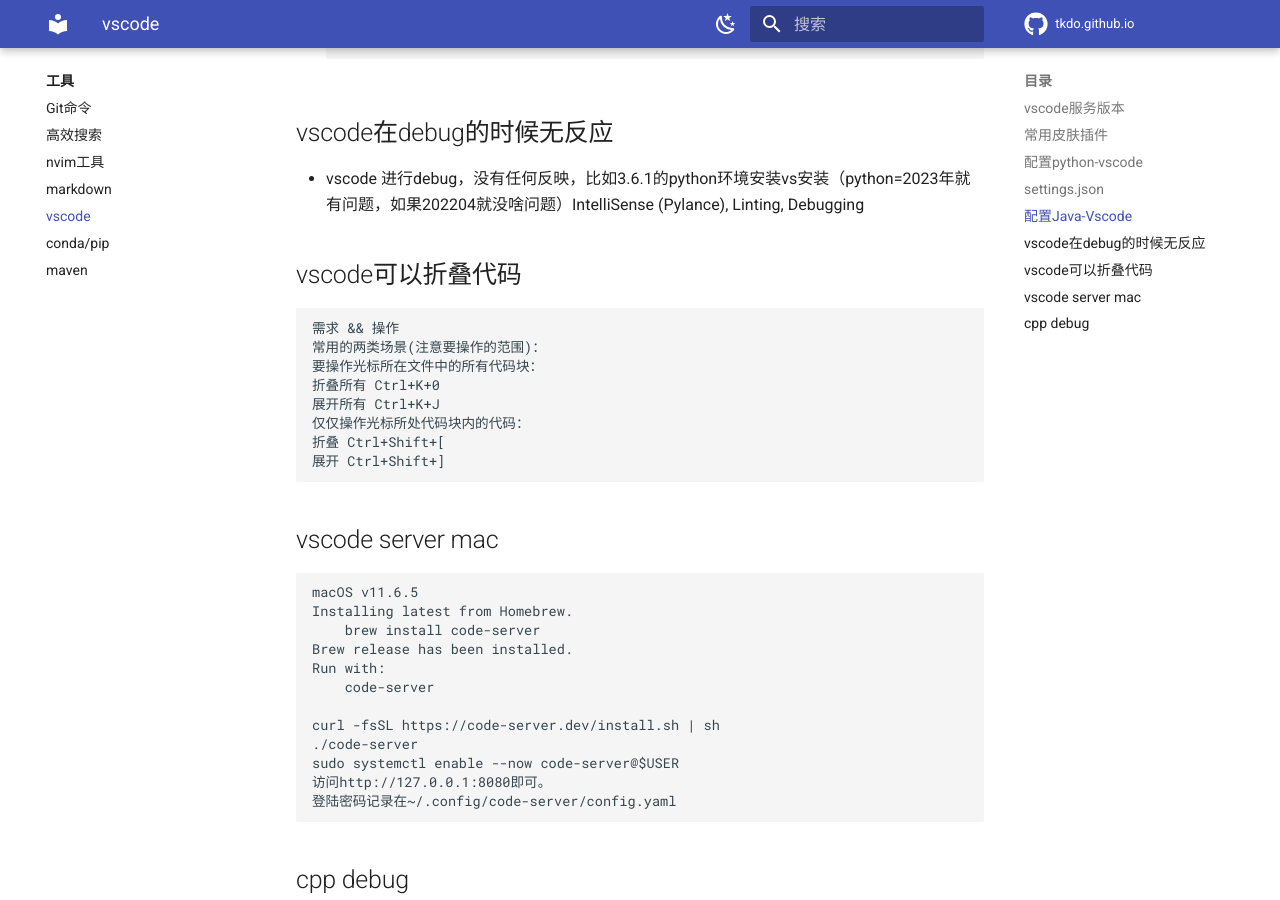
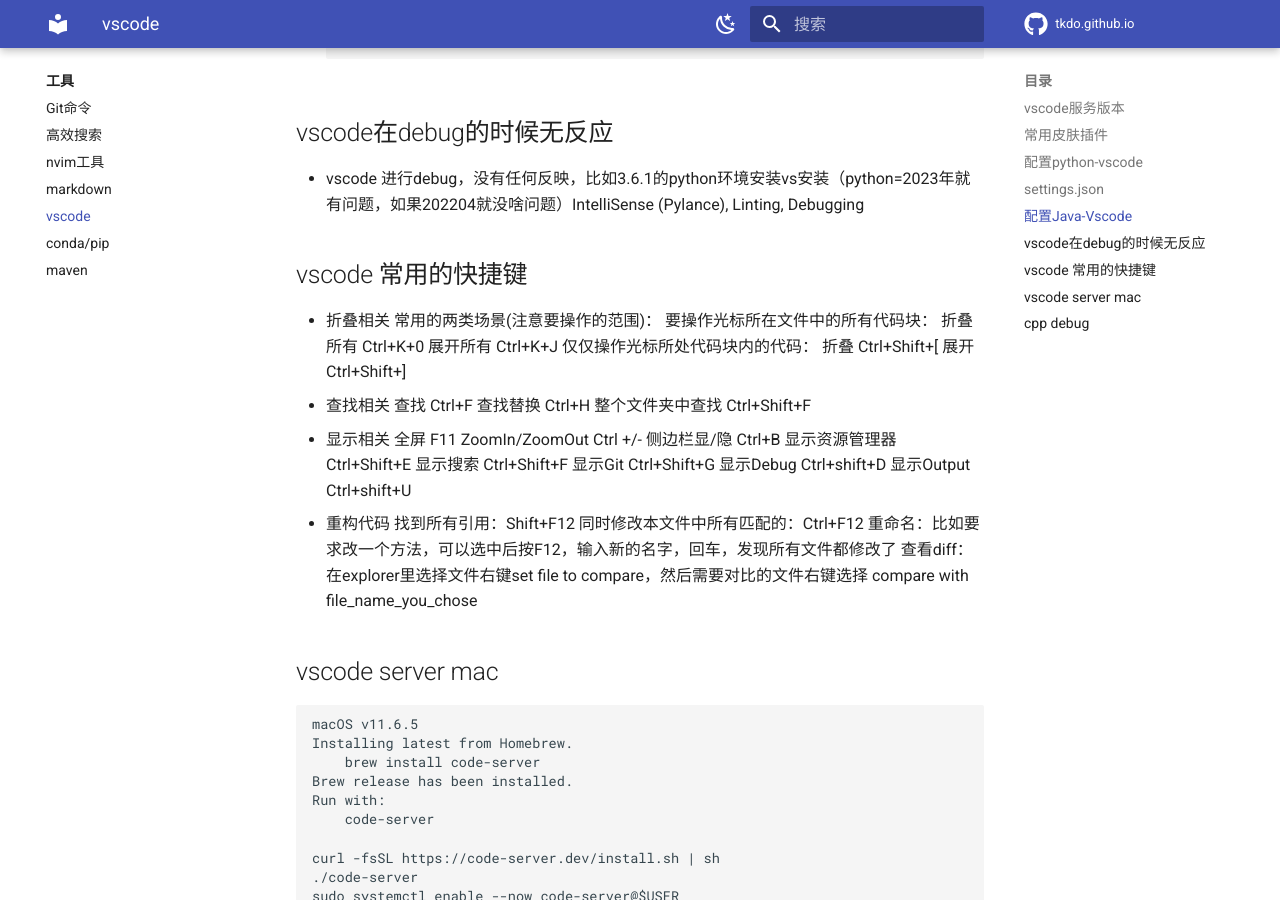
Before and after one commit to tkdo/tkdo.github.io, an MkDocs documentation site: the page built from docs/tools/vscode.md, in a window 1280 px wide and 900 px high, scrolled down 3335 px. Built offline with MkDocs 1.6.1 and Material for MkDocs 9.7.7, drawn with Linux system fonts in a browser that asks for light colours; comment, search, counter and statistics services are not loaded.

Commit message:
update vscode

```diff
--- a/docs/tools/vscode.md
+++ b/docs/tools/vscode.md
@@ -153,8 +153,8 @@
 ## vscode在debug的时候无反应
 - vscode 进行debug，没有任何反映，比如3.6.1的python环境安装vs安装（python=2023年就有问题，如果202204就没啥问题）IntelliSense (Pylance), Linting, Debugging
 
-## vscode可以折叠代码
-    需求 && 操作
+## vscode 常用的快捷键
+- 折叠相关
     常用的两类场景(注意要操作的范围)：
     要操作光标所在文件中的所有代码块：
     折叠所有 Ctrl+K+0
@@ -162,6 +162,25 @@
     仅仅操作光标所处代码块内的代码：
     折叠 Ctrl+Shift+[
     展开 Ctrl+Shift+]
+- 查找相关
+    查找 Ctrl+F
+    查找替换 Ctrl+H
+    整个文件夹中查找 Ctrl+Shift+F
+- 显示相关
+    全屏 F11
+    ZoomIn/ZoomOut Ctrl +/-
+    侧边栏显/隐 Ctrl+B
+    显示资源管理器 Ctrl+Shift+E
+    显示搜索 Ctrl+Shift+F
+    显示Git Ctrl+Shift+G
+    显示Debug Ctrl+shift+D
+    显示Output Ctrl+shift+U
+- 重构代码
+    找到所有引用：Shift+F12
+    同时修改本文件中所有匹配的：Ctrl+F12
+    重命名：比如要求改一个方法，可以选中后按F12，输入新的名字，回车，发现所有文件都修改了
+    查看diff：在explorer里选择文件右键set file to compare，然后需要对比的文件右键选择 compare with file_name_you_chose
+
 ## vscode server mac
     macOS v11.6.5
     Installing latest from Homebrew.
```
